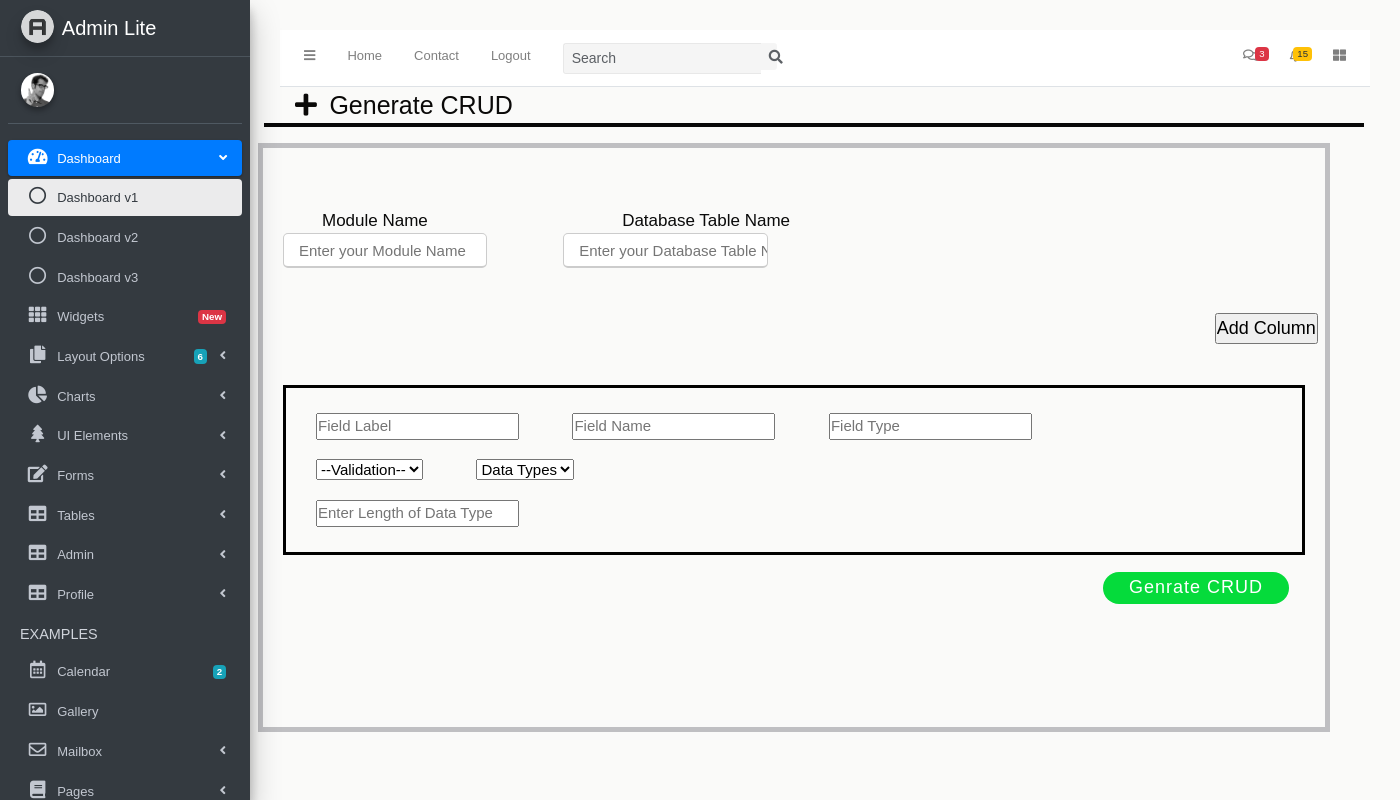
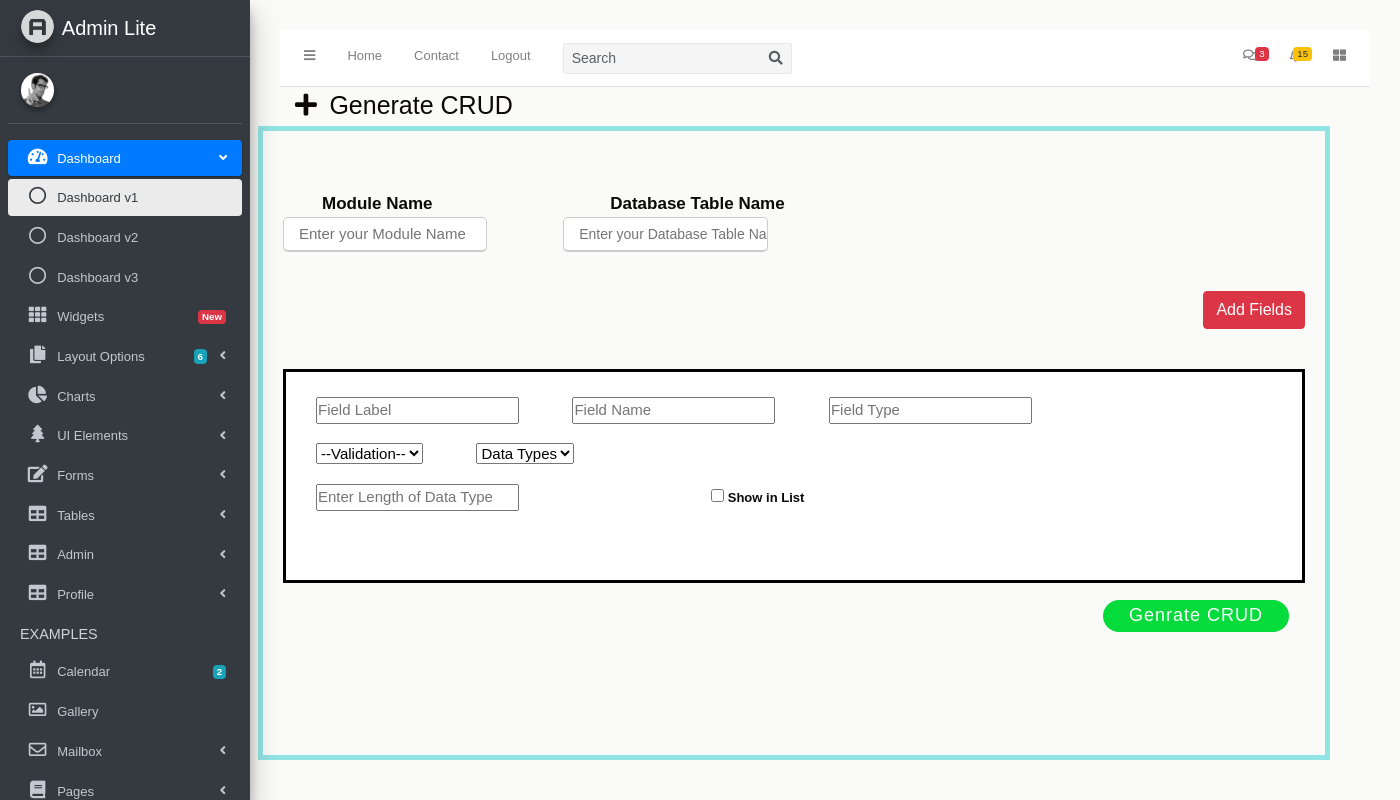
Before and after one commit to nikhil73533/Internship-project, a Django app: page /CrudGenerator in a window 1400 px wide. Run offline with Django 3.2, Linux system fonts and the light colour scheme; some libraries are stand-ins or nearby versions.

Commit message:
Correction in Generate CRUD page

```diff
--- a/Internship_Project/admin_dashboard/static/css/admin_dashboard/crud2.css
+++ b/Internship_Project/admin_dashboard/static/css/admin_dashboard/crud2.css
@@ -16,7 +16,7 @@ body {
   width: 80%;
   padding: 60px 20px;
   color: rgb(10, 10, 10);
-  border:5px solid rgb(191, 191, 194);
+  border:5px solid rgb(146, 228, 228);
 }
 .container .title::before{
   content: '';
@@ -38,18 +38,17 @@ body {
   padding: 25px 30px;
   color: rgb(10, 10, 10);
   border:3px solid black;
+  background: white;
 }
-.btn{
-  height: 90%;
-  width: 10%;
+.container2{
+  width: 100%;
+  padding: 25px 30px;
+  color: rgb(10, 10, 10);
+  border:3px solid black;
+  background: white;
+}
+.btnn{
   float: right;
-  font-size: 18px;
-  font-weight: 500;
-  border-radius: 5px;
-  letter-spacing: 1px;
-  outline: none;
-  color: #fff;
-  border: none;
 }
 .button{
   height: 90%;
--- /dev/null
+++ b/Internship_Project/admin_dashboard/static/js/admin_dashboard/CRUD/crud2.js
@@ -0,0 +1,4 @@
+$('.btn btn-success').click(function() {
+  var clone = $('.form-main').clone('.btn btn-success');
+  $('.form-main').append(clone);
+  });
--- a/Internship_Project/admin_dashboard/templates/admin/add_admin.html
+++ b/Internship_Project/admin_dashboard/templates/admin/add_admin.html
@@ -81,7 +81,7 @@
 
       </div>
 
-    <form style="width: 1600px">
+    <form style="width: 1200px">
         <div class="form-group" >
           <label for="exampleInputEmail1" bold style="font-weight: 600;">Username</label>
           <input type="text" class="form-control" id="exampleInputEmail1" aria-describedby="emailHelp" placeholder="username@123">
--- a/Internship_Project/admin_dashboard/templates/admin_dashboard/CRUD/crud2.html
+++ b/Internship_Project/admin_dashboard/templates/admin_dashboard/CRUD/crud2.html
@@ -9,34 +9,39 @@
     <meta name="viewport" content="width=device-width, initial-scale=1.0">
     <title>Generate CRUD</title>
     <!-- <link rel="stylesheet" href="https://maxcdn.bootstrapcdn.com/bootstrap/4.5.2/css/bootstrap.min.css"> -->
-    <script src="https://ajax.googleapis.com/ajax/libs/jquery/3.5.1/jquery.min.js"></script>
+    <script src="https://ajax.googleapis.com/ajax/libs/jquery/1.12.4/jquery.min.js"></script>
     <script src="https://cdnjs.cloudflare.com/ajax/libs/popper.js/1.16.0/umd/popper.min.js"></script>
     <!-- <script src="https://maxcdn.bootstrapcdn.com/bootstrap/4.5.2/js/bootstrap.min.js"></script> -->
     <link rel="stylesheet" href="https://cdnjs.cloudflare.com/ajax/libs/font-awesome/5.15.3/css/all.min.css"/>
     <link rel = "stylesheet" href="../../../static/css/admin_dashboard/crud2.css">
+    <script>
+        function addMore() {
+	    $(".form-main:last").clone().insertAfter(".form-main:last");
+    }
+    </script>
 </head>
 <body>
-    <div class="title" style="font-size: 25px;position:absolute; left: 265px;"><i class="fa fa-plus" aria-hidden="true"></i>&ensp;Generate CRUD</div><br>
-    <hr style="height:3px;width: 1100px;color:rgb(14, 12, 12);margin-left:234px;background-color:rgb(8, 8, 8)">
+    <div class="title" style="font-size: 25px;position:absolute; left: 265px;"><i class="fa fa-plus" aria-hidden="true"></i>&ensp;Generate CRUD</div><br><br>
     <div class = "mcontainer" style = "position:absolute; right:40px;">
         <form action = "#">
             <div class = "user-details">
                 <div class = "input-box">
-                    &emsp;&emsp;&emsp;<span class = "details" style="font-size: 17px;">Module Name</span> &emsp;&emsp;
-                    &emsp;&emsp;&emsp;&emsp; &emsp;&emsp; &emsp;&emsp; &emsp;
-                    &emsp; &emsp;<span class = "details" style="font-size: 17px;">Database Table Name</span><br>
+                    &emsp;&emsp;&emsp;<span class = "details" style="font-size: 17px;"><b>Module Name</b></span>
+                            &emsp;&emsp; &emsp;&emsp;&emsp;&emsp; &emsp;&emsp; &emsp;&emsp;
+                    &emsp; &emsp;<span class = "details" style="font-size: 17px;"><b>Database Table Name</b></span><br>
                     <input type = "text" style="font-size: 15px;" placeholder="Enter your Module Name" required>&emsp;&emsp;  &emsp;&emsp;  &emsp;
-                    <input type = "text" style="font-size: 15px;" placeholder="Enter your Database Table Name" required> <br> <br> <br>
+                    <input type = "text" style="font-size: 14px;" placeholder="Enter your Database Table Name" required> <br> <br> <br>
                 </div>
             </div>
         </form>
-    <div class = "btn" style="text-align:center">
-        <input type = "submit" value = "Add Column">
-    </div>
+        <div class = "btnn">
+            <button class = "btn btn-danger" onClick="addMore();">Add Fields</button>
+        </div>
+
     <br> <br> <br>
     <br>
     <div class = "container1">
-        <form action = "#">
+        <form class = "form-main">
                 <div class = "input-box">
                     <input type = "text" style="font-size: 15px;" placeholder="Field Label" required> &emsp;  &emsp; &emsp;
                     <input type = "text" style="font-size: 15px;" placeholder="Field Name" required> &emsp;  &emsp; &emsp;
@@ -62,7 +67,12 @@
                 </div> <br> <br>
                 <div class = "input-box">
                     <input type = "text" style="font-size: 15px;" placeholder="Enter Length of Data Type" required>
-                </div>
+                    &emsp;  &emsp; &emsp;&emsp;  &emsp; &emsp;&emsp;  &emsp; &emsp;&emsp;  &emsp; &emsp;
+                    <input type="checkbox" id="show" name="show" value="show_list">
+                        <label for="show"><b>Show in List</b></label>
+                </div> <br><br>
+        </form>
+        <form action="#">
                 <div class = "button" style="text-align:center">
                     <input type = "submit" value = "Genrate CRUD">
                 </div>
--- a/Internship_Project/admin_dashboard/templates/profile/change_password.html
+++ b/Internship_Project/admin_dashboard/templates/profile/change_password.html
@@ -23,12 +23,12 @@
     }
 
     .change_password{
-      width: 1600px;
+      width: 1200px;
       margin-left: 280px;
     }
 
     .header {
-      width: 1600px;
+      width: 1200px;
       margin-left: 280px;
       overflow: hidden;
       background-color: #fff;
--- a/Internship_Project/admin_dashboard/templates/profile/view_profile.html
+++ b/Internship_Project/admin_dashboard/templates/profile/view_profile.html
@@ -23,12 +23,12 @@
     }
 
     .view_profile{
-      width: 1600px;
+      width: 1200px;
     margin-left: 280px;
     }
 
     .header {
-      width: 1600px;
+      width: 1200px;
       margin-left: 280px;
       overflow: hidden;
       background-color: #fff;
```
Also changed, not shown: Internship_Project/db.sqlite3.
